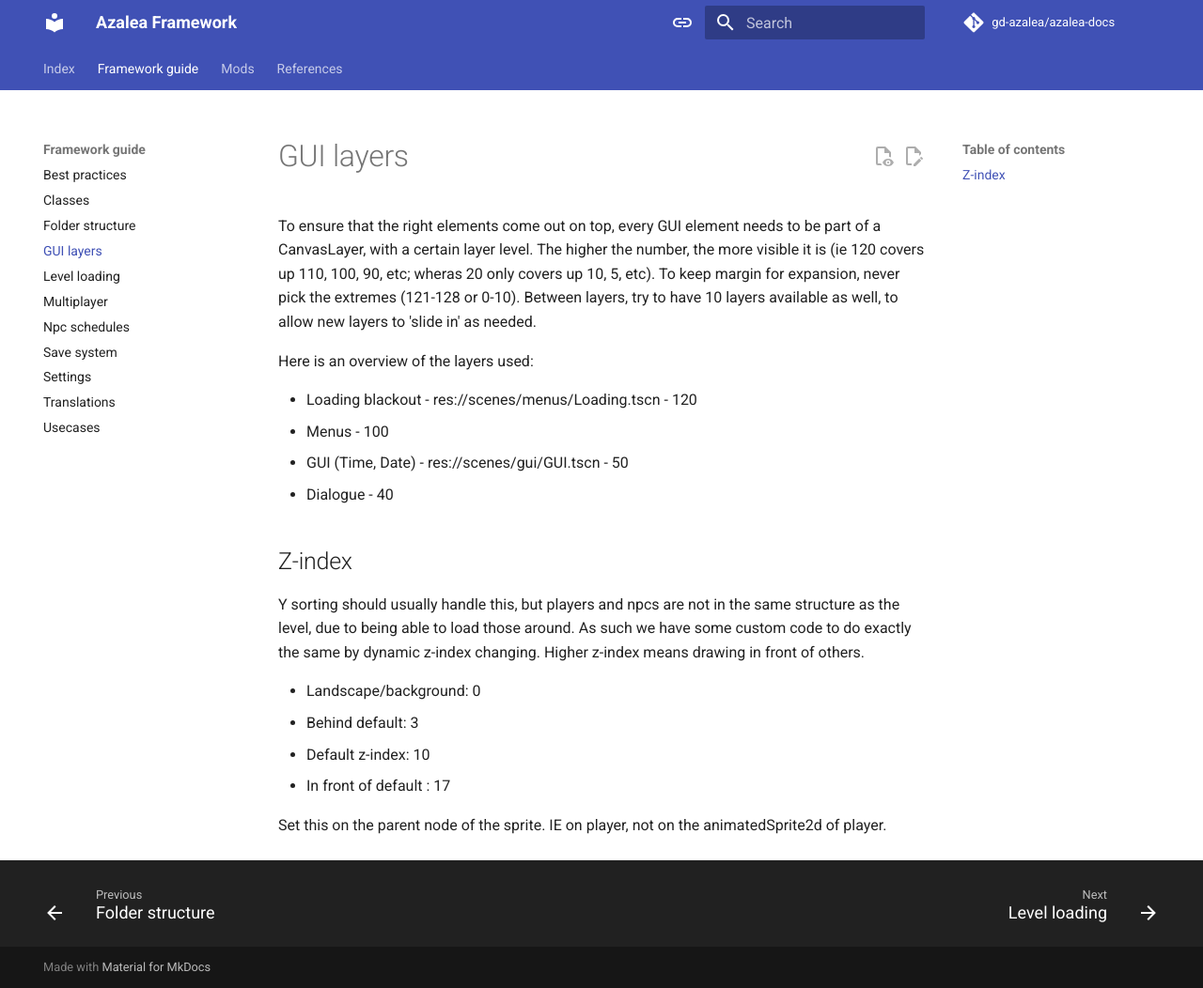
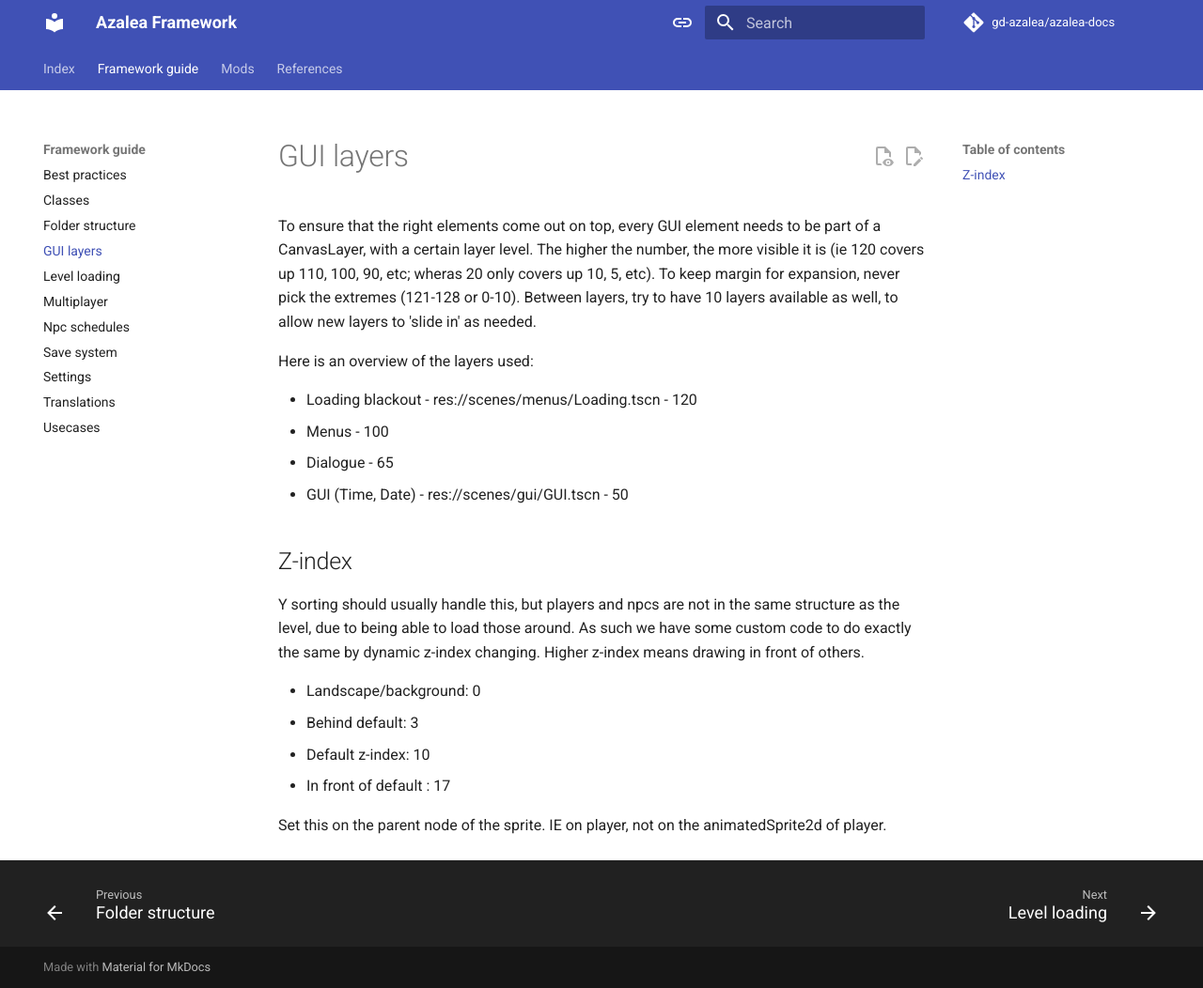
Before and after one commit to gd-azalea/azalea-docs, an MkDocs documentation site: the page built from docs/framework-guide/gui-layers.md, in a window 1280 px wide and 1052 px high. Shown: the whole window at 94% size. Built offline with MkDocs 1.6.1 and Material for MkDocs 9.7.7, drawn with Linux system fonts in a browser that asks for light colours; comment, search, counter and statistics services are not loaded.

Commit message:
Update gui-layers.md

```diff
--- a/docs/framework-guide/gui-layers.md
+++ b/docs/framework-guide/gui-layers.md
@@ -6,8 +6,8 @@ Here is an overview of the layers used:
 
 - Loading blackout - res://scenes/menus/Loading.tscn - 120
 - Menus - 100
+- Dialogue - 65
 - GUI (Time, Date) - res://scenes/gui/GUI.tscn - 50
-- Dialogue - 40
 
 ## Z-index
 
```
